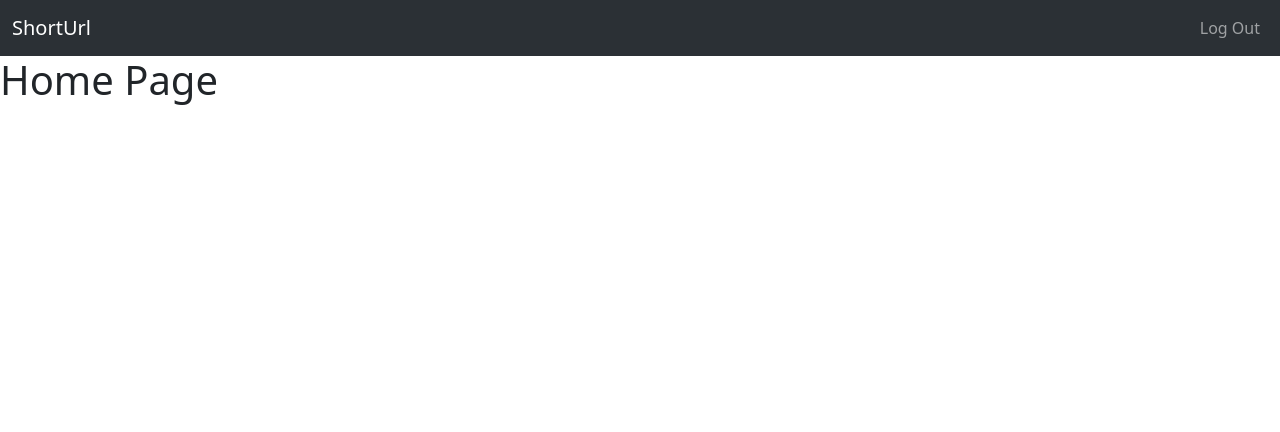
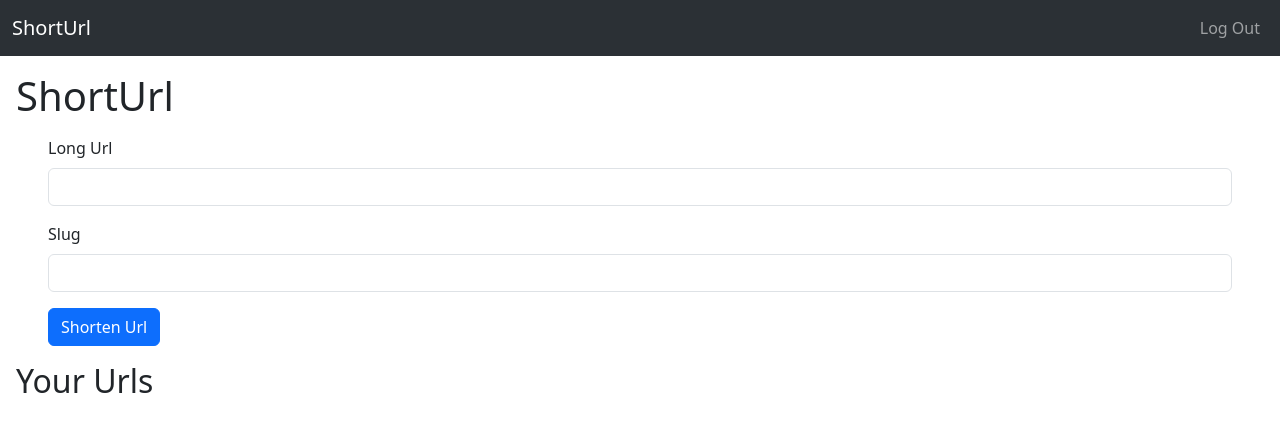
Before and after one commit to pa45h/ShortUrl, a Flask app: page / in a window 1280 px wide. Shown: the top 432 px of the page. Run offline with Flask 3, Linux system fonts and the light colour scheme; a user stored in the database is signed in.

Commit message:
short_url or append slug

```diff
--- a/app.py
+++ b/app.py
@@ -1,6 +1,7 @@
 from flask import Flask, render_template, request, redirect, session
 from flask_sqlalchemy import SQLAlchemy
 from werkzeug.security import generate_password_hash, check_password_hash
+import string, random
 
 app = Flask(__name__)
 
@@ -18,7 +19,7 @@ class User(db.Model):
 
 class Url(db.Model):
     id = db.Column(db.Integer, primary_key=True)
-    long_url = db.Column(db.String(200), nullable=False)
+    long_url = db.Column(db.String(400), nullable=False)
     short_url = db.Column(db.String(200), nullable=False)
     user_id = db.Column(db.Integer, db.ForeignKey("user.id"), nullable=False)
 
@@ -65,9 +66,64 @@ def logout():
     return redirect("/")
 
 
-@app.route("/")
+def generate_short_url(slug):
+    chars = string.ascii_letters + string.digits
+
+    if slug:
+        return slug
+
+    return "".join(random.choices(chars, k=5))
+
+
+@app.route("/", methods=["GET", "POST"])
 def home():
-    return render_template("index.html", session=session)
+    if "user" not in session:
+        return redirect("/login")
+    if request.method == "POST":
+        long_url = request.form.get("long_url")
+        slug = request.form.get("slug")
+
+        if slug:
+            slug_exist = Url.query.filter_by(short_url=slug).first()
+
+            if not slug_exist:
+                short_url = generate_short_url(slug)
+            else:
+                short_url = generate_short_url("")
+        else:
+            short_url = generate_short_url("")
+
+        new_url = Url(long_url=long_url, short_url=short_url, user_id=session["user"])
+
+        db.session.add(new_url)
+        db.session.commit()
+        return redirect("/")
+
+    all_urls = Url.query.filter_by(user_id=session["user"])
+    return render_template("index.html", all_urls=all_urls)
+
+
+@app.route("/<short_url>")
+def redirect_url(short_url):
+    url = Url.query.filter_by(short_url=short_url).first()
+
+    if url:
+        return redirect(url.long_url)
+    return "URL NOT FOUND", 404
+
+
+@app.route("/delete/<int:url_id>")
+def delete_url(url_id):
+    if "user" not in session:
+        return redirect("/login")
+
+    url = Url.query.filter_by(id=url_id).first()
+
+    if url:
+        if url.user_id == session["user"]:
+            db.session.delete(url)
+            db.session.commit()
+    return redirect("/")
 
 
 if __name__ == "__main__":
--- a/templates/index.html
+++ b/templates/index.html
@@ -1,5 +1,4 @@
-{% extends "base.html" %}
-{% block content %}
+{% extends "base.html" %} {% block content %}
 <!DOCTYPE html>
 <html lang="en">
   <head>
@@ -14,7 +13,33 @@
     />
   </head>
   <body>
-    <h1>Home Page</h1>
+    <h1 class="m-3">ShortUrl</h1>
+    <form method="post" class="mx-5">
+      <div class="mb-3">
+        <label for="logUrlInput" class="form-label">Long Url</label>
+        <input
+          type="url"
+          name="long_url"
+          class="form-control"
+          id="logUrlInput"
+        />
+      </div>
+      <div class="mb-3">
+        <label for="slugInput" class="form-label">Slug</label>
+        <input type="text" name="slug" class="form-control" id="slugInput" />
+      </div>
+      <button type="submit" class="btn btn-primary">Shorten Url</button>
+    </form>
+    <h2 class="m-3">Your Urls</h2>
+    {% for url in all_urls %}
+    <ul class="list-group mx-5">
+      <li class="list-group-item">
+        <a href="{{request.host_url}}{{url.short_url}}" target="_black"
+        >{{request.host_url}}{{url.short_url}}</a>
+        <a href="/delete/{{url.id}}" class="btn btn-danger float-end">Delete</a>
+      </li>
+    </ul>
+    {% endfor %}
     <script
       src="https://cdn.jsdelivr.net/npm/bootstrap@5.3.8/dist/js/bootstrap.bundle.min.js"
       integrity="sha384-FKyoEForCGlyvwx9Hj09JcYn3nv7wiPVlz7YYwJrWVcXK/BmnVDxM+D2scQbITxI"
```
Also changed, not shown: instance/url.db.
